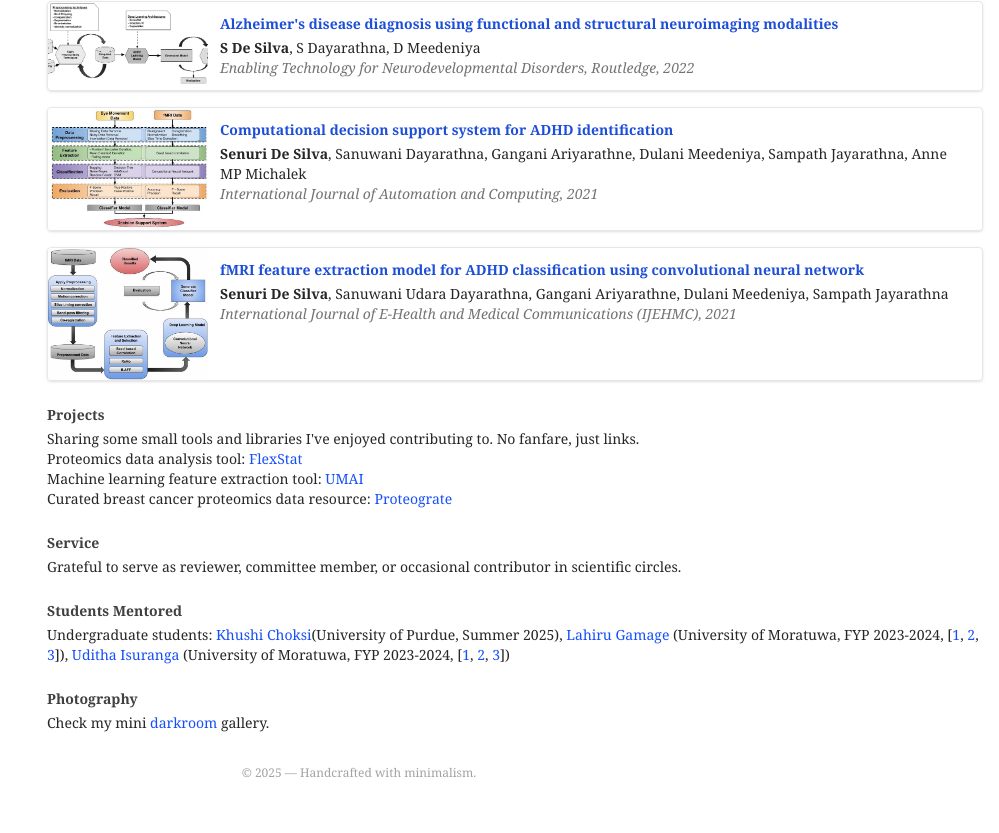
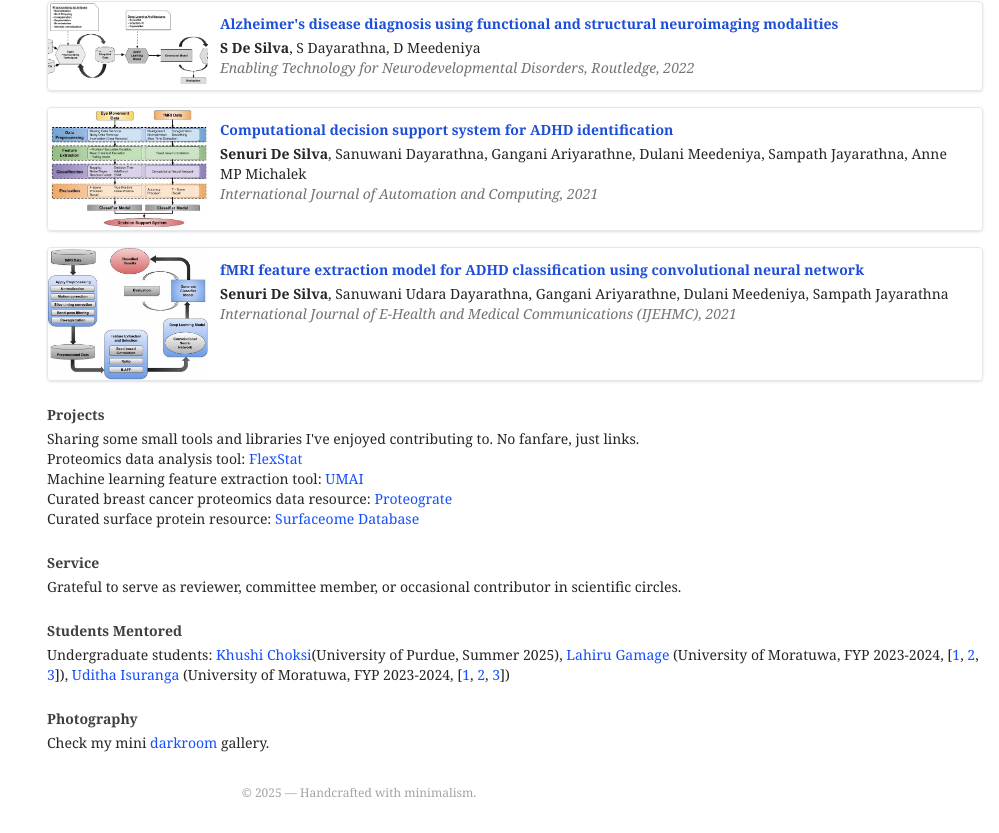
Before and after one commit to kts-desilva/portfolio, a React (Vite) app: page / in a window 1280 px wide. Shown: the part 1903-2736 px from the top of the page, without its empty margins (281-1280 px from the left). Built offline with nearby package versions, Linux system fonts and the light colour scheme.

Commit message:
add links

```diff
--- a/src/App.tsx
+++ b/src/App.tsx
@@ -190,6 +190,7 @@ const App: React.FC = () => {
             <p>Proteomics data analysis tool: <a href= "https://jglab.shinyapps.io/flexstatv1-pipeline-only/">FlexStat</a></p>
             <p>Machine learning feature extraction tool: <a href= "https://kts-desilva-prot-fs-streamlit-srcapp-eh8dfx.streamlit.app/">UMAI</a></p>
             <p>Curated breast cancer proteomics data resource: <a href= "https://jglab2.shinyapps.io/BC_data_portal/">Proteograte</a></p>
+            <p>Curated surface protein resource: <a href= "https://jglab.shinyapps.io/Surface_data_portal/">Surfaceome Database</a></p>
           </div>
           <div id="service">
             <h2 className="font-semibold text-neutral-700 mb-1">Service</h2>
```
Also changed, not shown: 3 other files (tests, documents, lock files or other folders).
